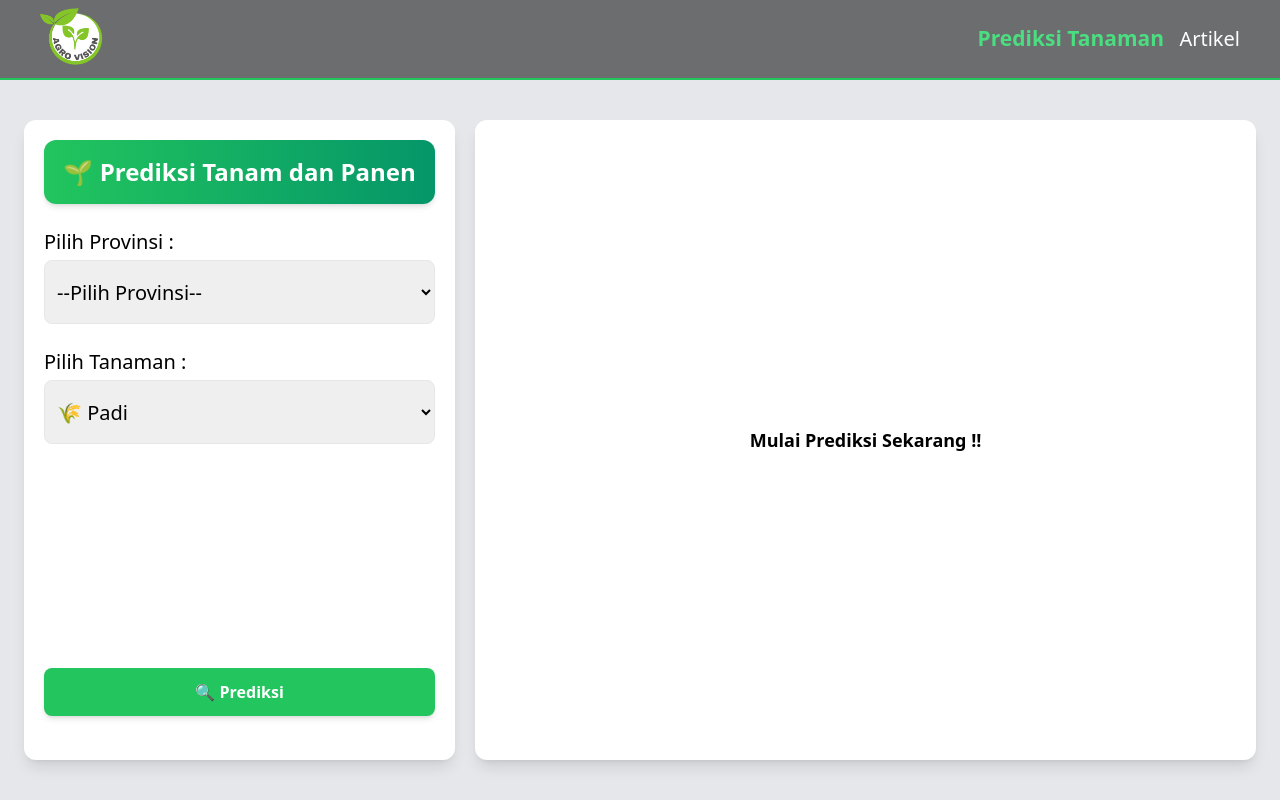
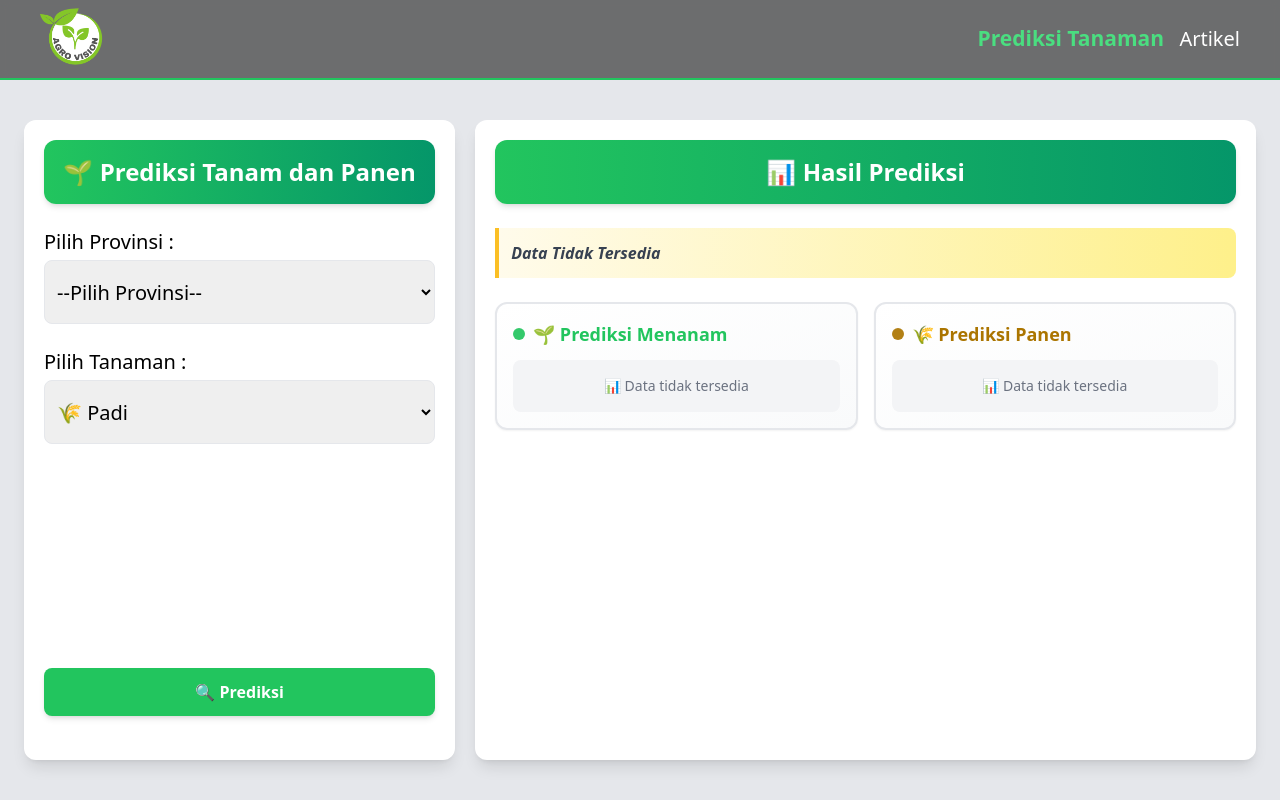
Before and after one commit to Abshoor24/Tanidigital_ITFEST, a React (Vite) app: page / in a window 1280 px wide. Shown: the top 800 px of the page. Built offline with nearby package versions, Linux system fonts and the light colour scheme.

Commit message:
refactor: mengubah logic display & mengubah style tampilan pada WeatherResult section

```diff
--- a/src/components/WeatherResult.tsx
+++ b/src/components/WeatherResult.tsx
@@ -20,7 +20,9 @@ export default function WeatherResult({ status, data, conclusion }: Props) {
   }) => (
     <div
       className={`${
-        data.t === "plant" ? "hover:border-green-300 " : "hover:border-[#AB7500]"
+        data.t === "plant"
+          ? "hover:border-green-300 "
+          : "hover:border-[#AB7500]"
       } border-2 border-gray-200 rounded-xl p-4 bg-gradient-to-br from-white to-gray-50
       shadow-sm hover:shadow-lg transition-all duration-300
       flex flex-col justify-between h-full min-w-0`}
@@ -102,22 +104,18 @@ export default function WeatherResult({ status, data, conclusion }: Props) {
 
   return (
     <div className="flex flex-col w-full h-full bg-white p-5 rounded-xl shadow-lg">
-      {data.length > 0 && status.length > 0 && conclusion ? (
-        <>
       <div className="bg-gradient-to-r from-green-500 to-emerald-600 rounded-xl p-4 shadow-md mb-6 text-center w-full">
         <h2 className="text-lg md:text-xl lg:text-2xl font-bold text-white">
           📊 Hasil Prediksi
         </h2>
       </div>
-          {conclusion && (
-            <div className="mb-6 p-3 bg-gradient-to-r from-amber-50 to-yellow-50 border-l-4 border-amber-400 rounded-r-lg w-full max-w-5xl mx-auto">
+      <div className="mb-6 p-3 bg-gradient-to-r from-amber-50 to-yellow-200 border-l-4 border-amber-400 rounded-r-lg w-full max-w-5xl mx-auto">
         <div className="flex items-start gap-3">
-                <p className="text-base text-gray-700 leading-relaxed italic">
-                  {conclusion}
+          <p className="text-base text-gray-700 leading-relaxed italic font-semibold">
+            {conclusion || "Data Tidak Tersedia"}
           </p>
         </div>
       </div>
-          )}
       <div className="grid grid-cols-1 lg:grid-cols-2 gap-4 w-full max-w-5xl mx-auto items-stretch">
         {renderCard({
           title: "🌱 Prediksi Menanam",
@@ -132,14 +130,6 @@ export default function WeatherResult({ status, data, conclusion }: Props) {
           t: "harvest",
         })}
       </div>
-        </>
-      ) : (
-        <div className="flex items-center justify-center w-full h-full">
-          <p className="font-semibold text-lg text-black">
-            Mulai Prediksi Sekarang !!
-          </p>
-        </div>
-      )}
     </div>
   );
 }
```
Lines whose indentation alone changed are shown as unchanged.
